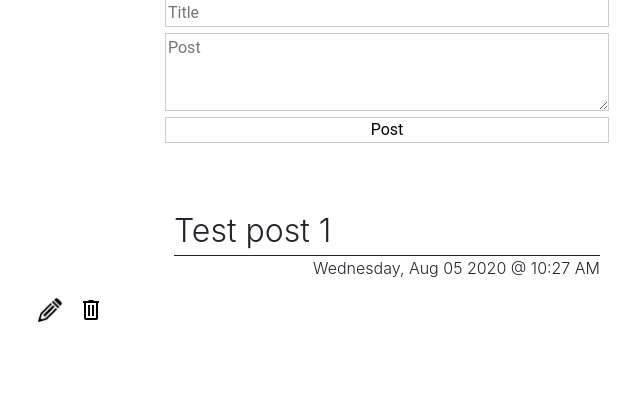
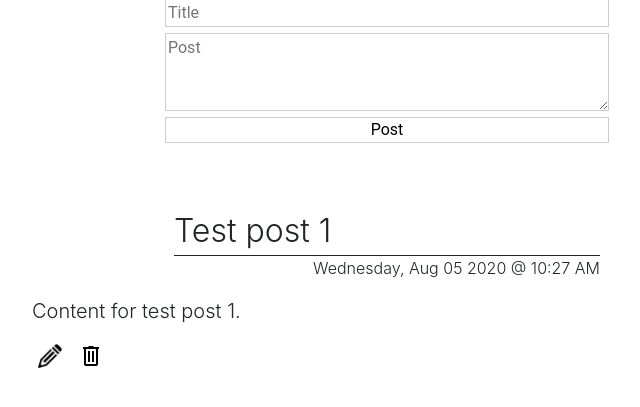
Before and after one commit to 8BitJustin/personal-blog-website, a Flask app: page /posts in a window 1280 px wide. Shown: the part 129-536 px from the top of the page, without its empty margins (253-893 px from the left). Run offline with Flask 2, Linux system fonts and the light colour scheme; data comes from the database, SQL or seed files in the repository; both versions use the stored data as it was after the commit; some libraries are stand-ins or nearby versions.

Commit message:
Added delete function. Working properly.

```diff
--- a/app.py
+++ b/app.py
@@ -76,6 +76,14 @@ def posts():
         return render_template('posts.html', posts=all_posts)
 
 
+@app.route('/posts/delete/<int:id>')
+def delete(id):
+    post = BlogPost.query.get_or_404(id)
+    db.session.delete(post)
+    db.session.commit()
+    return redirect('/posts')
+
+
 @app.route('/edit')
 def edit():
     return render_template('edit.html')
--- a/templates/posts.html
+++ b/templates/posts.html
@@ -25,10 +25,11 @@
         <p class="post_created lead">
             {{ post.created.strftime("%A, %b %d %Y @ %I:%M %p") }}
         </p>
+        <p class="post_content lead">{{ post.content }}</p>
         <a href="/edit"><img src="../static/images/edit.png" alt="Edit Icon"
                          class="icons"
              id="edit_icon"></a>
-        <a href="#"><img src="../static/images/trash.png" alt="Trash Icon"
+        <a href="/posts/delete/{{ post.id }}"><img src="../static/images/trash.png" alt="Trash Icon"
                          class="icons"
              id="trash_icon"></a>
     </div>
```
Also changed, not shown: posts.db.
